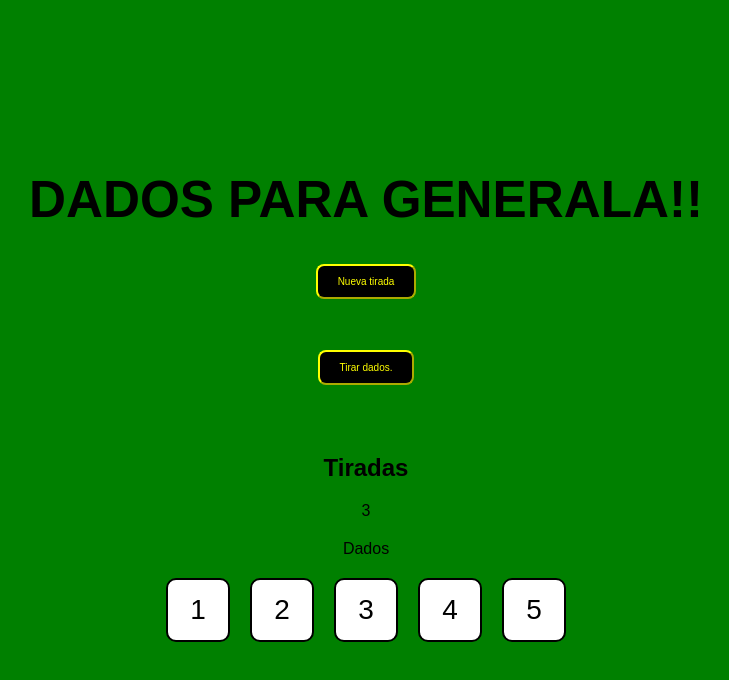
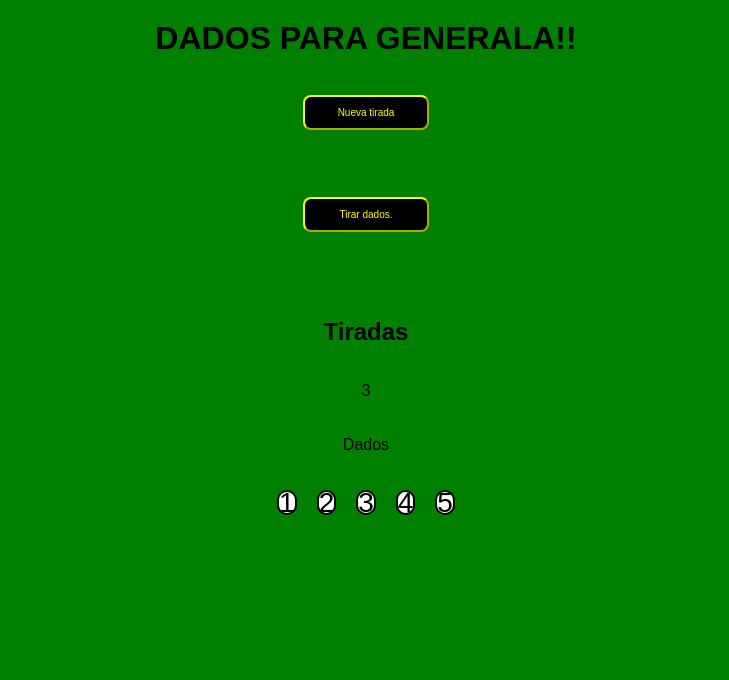
Before and after one commit to mzzrbb/Generala-dados, a website built with Vite: page docs/index.html in a window 1280 px wide. Shown: the whole page, without its empty margins (274-1003 px from the left). Built offline with nearby package versions, Linux system fonts and the light colour scheme; files whose address does not match are found by name.

Commit message:
css modificado

```diff
--- a/docs/assets/index-DS0aMekZ.css
+++ /dev/null
@@ -1 +0,0 @@
-body{background-color:green;color:#000;font-family:Arial,Helvetica,sans-serif;margin:0;height:100vh;display:flex;justify-content:center;align-items:center;flex-direction:column}h1{font-size:3.2em;line-height:1.1}button{padding:10px 20px;font-size:10px;cursor:pointer;margin:1px 0 50px;border-radius:8px;background-color:#000;border-color:#ff0;color:#ff0}#contenedorDados{display:flex;gap:15px;margin-top:20px;margin-left:0}.dados{display:flex;gap:20px;margin:20px}.dado{width:60px;height:60px;background-color:#fff;color:#000;border-radius:10px;border:solid black 2px;display:flex;align-items:center;justify-content:center;font-size:28px;font-weight:0}.dado.guardado{border:solid red}
--- /dev/null
+++ b/docs/assets/index-JptPIRBS.css
@@ -0,0 +1 @@
+body{background-color:green;color:#000;font-family:Arial,Helvetica,sans-serif;margin:0;height:100vh;display:flex;justify-content:center;align-items:center;flex-direction:column}h1{font-size:center;line-height:1.1;font-size:2rem}button{padding:10px 20px;font-size:10px;cursor:pointer;margin:1px 0 50px;border-radius:8px;background-color:#000;border-color:#ff0;color:#ff0;width:30%}.app{min-height:100vh;display:flex;flex-direction:column;align-items:center;padding:1rem;gap:1rem}#contenedorDados{display:flex;gap:15px;margin-top:20px;margin-left:0}.dados{display:flex;gap:20px;margin:20px}.dado{width:60px;height:60px;background-color:#fff;color:#000;border-radius:10px;border:solid black 2px;display:flex;align-items:center;justify-content:center;font-size:28px;font-weight:0}.dado.guardado{border:solid red}
--- a/docs/index.html
+++ b/docs/index.html
@@ -5,10 +5,11 @@
     <link rel="stylessheet" href="/style.css" />
     <meta name="viewport" content="width=device-width, initial-scale=1.0" />
     <title>proyecto-practica</title>
-    <script type="module" crossorigin src="/Generala-dados/assets/index-B99VD9cl.js"></script>
-    <link rel="stylesheet" crossorigin href="/Generala-dados/assets/index-DS0aMekZ.css">
+    <script type="module" crossorigin src="/Generala-dados/assets/index-BCn6jWhz.js"></script>
+    <link rel="stylesheet" crossorigin href="/Generala-dados/assets/index-JptPIRBS.css">
   </head>
   <body>
+    <div class="app">
       <h1>DADOS PARA GENERALA!!</h1>
       <button id="JuegoNuevo">Nueva tirada</button>
       <button id="tirarDados">Tirar dados.</button>
@@ -25,5 +26,6 @@
       </div>
 
       <div id="app"></div>
+    </div>
   </body>
 </html>
--- a/src/style.css
+++ b/src/style.css
@@ -15,12 +15,11 @@ body {
 
 
 h1 {
-  font-size: 3.2em;
+  font-size: center;
   line-height: 1.1;
-
+  font-size: 2rem;
 
 }
-
 
 button {
   margin: 50px 0;
@@ -33,8 +32,16 @@ button {
   background-color: black;
   border-color: yellow;
   color: yellow;
+  width: 30%;
 }
-
+.app{
+  min-height: 100vh;
+  display: flex;
+  flex-direction: column;
+  align-items: center;
+  padding: 1rem;
+  gap: 1rem;
+}
 #contenedorDados{
   display: flex;
   gap: 15px;
@@ -51,8 +58,8 @@ button {
 
 /*dado individual*/
 .dado{
-  width: 60px;
-  height: 60px;
+  width: 60%;
+  height: 60%;
   background-color: white;
   color: black;
   border-radius: 10px;
```
Also changed, not shown: index.html (+2 -0 lines), docs/assets/index-BCn6jWhz.js (renamed from docs/assets/index-B99VD9cl.js). Lines whose indentation alone changed are shown as unchanged.
